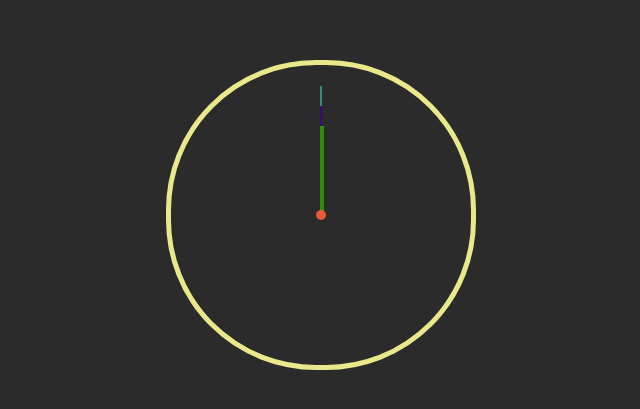
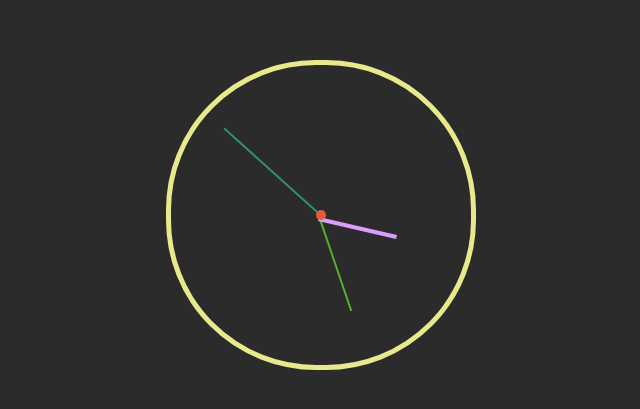
Before and after one commit to alexbardjo/AnalogClock, a plain HTML site: page index.html in a window 1280 px wide. Shown: the part 193-602 px from the top of the page, without its empty margins (319-959 px from the left). Drawn offline with Linux system fonts and the light colour scheme.

Commit message:
feat: update styles, add logic in app.js

```diff
--- a/app.js
+++ b/app.js
@@ -0,0 +1,18 @@
+const secondsEl = document.querySelector('.seconds');
+const minutesEl = document.querySelector('.minutes');
+const hoursEl = document.querySelector('.hours');
+
+const getTime = () => {
+    const now = new Date();
+    const seconds = now.getSeconds();
+    const minutes = now.getMinutes();
+    const hours = now.getHours();
+
+    const timeInterval = 6;
+
+    secondsEl.style.transform = 'rotate('+(seconds * timeInterval)+'deg)';
+    minutesEl.style.transform = 'rotate('+(minutes * timeInterval + seconds/10)+'deg)';
+    hoursEl.style.transform = 'rotate('+(hours * 30 + minutes / 2)+'deg)';
+}
+
+setInterval(getTime, 100);
--- a/styles.css
+++ b/styles.css
@@ -21,25 +21,28 @@ body {
     position: absolute;
     left: 149px;
     bottom: 149px;
+    transform-origin: 0 100%;
 }
 
 .minutes {
-    height: 110px;
+    height: 100px;
     width: 2px;
-    background-color: rgb(49,12,122);
+    background-color: rgb(92, 173, 39);
     position: absolute;
     left: 149px;
     bottom: 149px;
+    transform-origin: 0 100%;
 }
 
 .hours {
-     height: 90px;
+     height: 80px;
      width: 4px;
-     background-color: rgb(49,142,12);
+     background-color: rgb(218, 159, 252);
      position: absolute;
-     left: 149px;
-     bottom: 149px;
- }
+     left: 148px;
+     bottom: 148px;
+    transform-origin: 0 100%;
+}
 
 .center {
     height: 10px;
```
